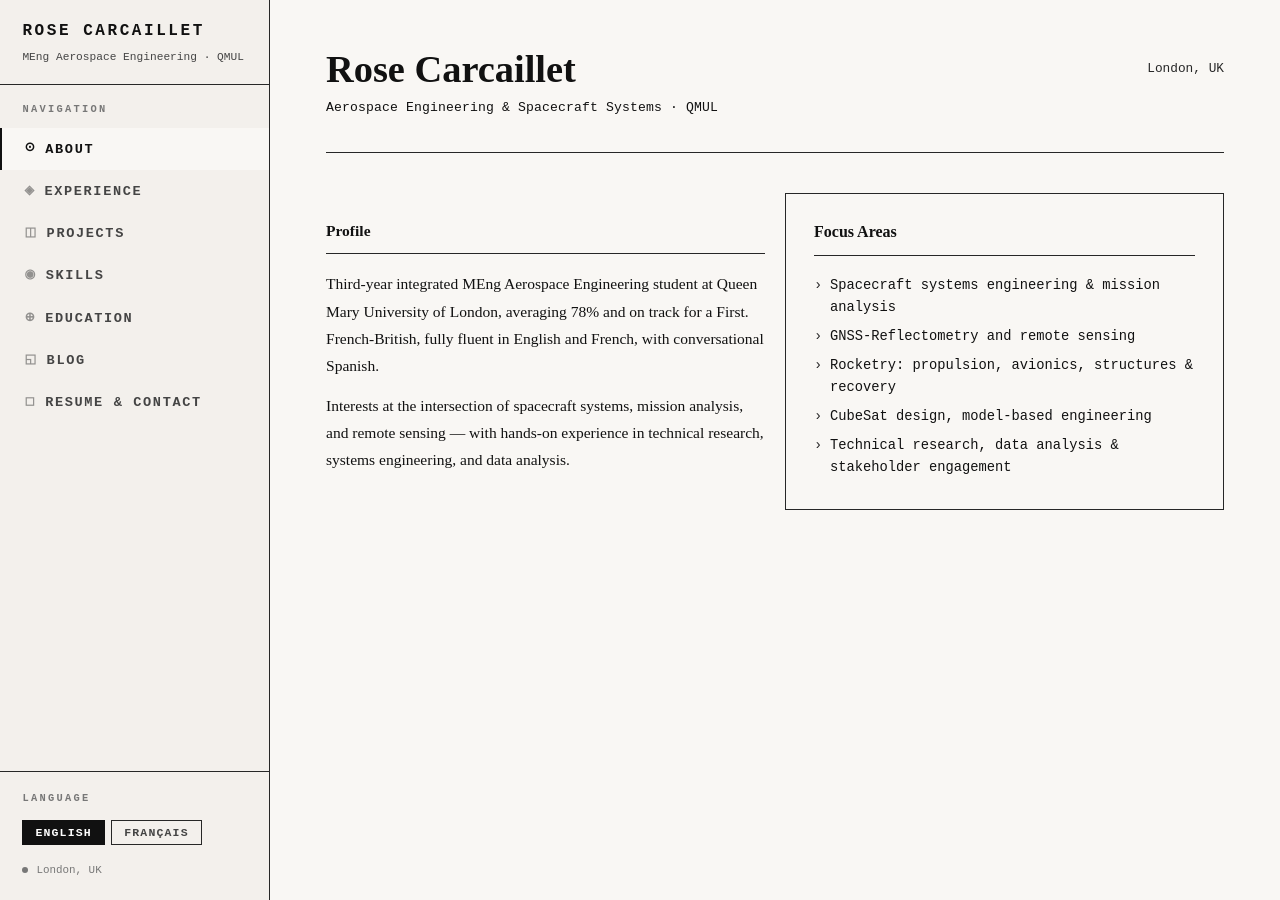
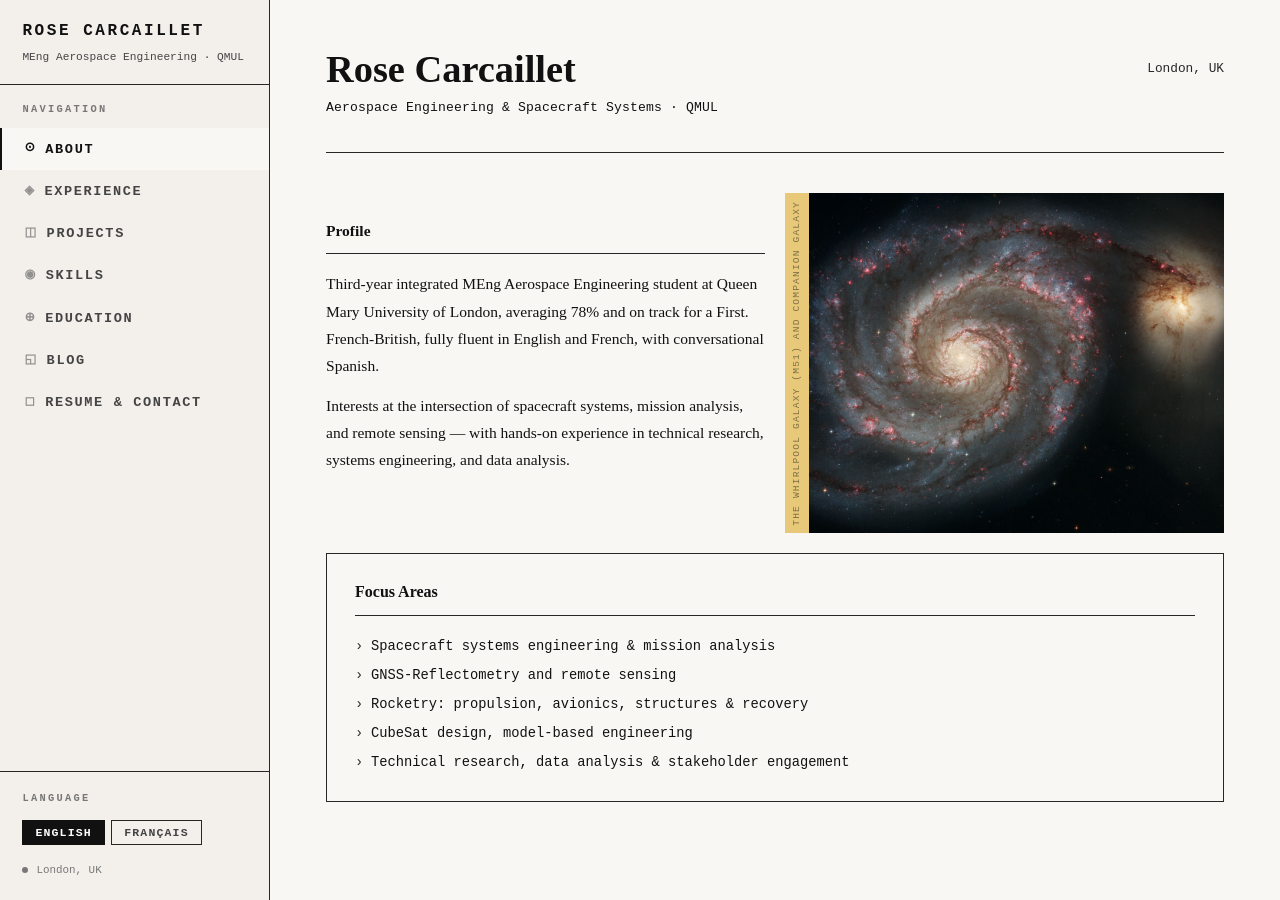
Before and after one commit to rose-31330/rose-31330.github.io, a Jekyll site: the page built from index.md, in a window 1280 px wide. Built offline with Jekyll 4.4.1, drawn with Linux system fonts in a browser that asks for light colours.

Commit message:
redesign: sidebar layout, serif/mono fonts, illustration frame

```diff
--- a/assets/css/style.scss
+++ b/assets/css/style.scss
@@ -308,18 +308,57 @@ a {
 }
 
 /* ============================================================
-   Optional hero image area (About page, alongside panels)
+   Illustration frame — colour bar + image + rotated caption
+   Used on About page and anywhere else you drop an illustration.
+   Structure:
+     <div class="illus-frame">
+       <div class="illus-bar"><span class="illus-caption">Your caption</span></div>
+       <img src="..." alt="...">
+     </div>
    ============================================================ */
-.hero-img-wrap {
-  margin-bottom: 1.5rem;
+.illus-frame {
+  display: flex;
+  min-height: 300px;
+  overflow: hidden;
+
+  .illus-bar {
+    width: 24px;
+    flex-shrink: 0;
+    background: $illus-bar-color;
+    display: flex;
+    align-items: center;
+    justify-content: center;
+    padding: 0.5rem 0;
+  }
+
+  .illus-caption {
+    font-family: $font-mono;
+    font-size: 0.6rem;
+    font-weight: 400;
+    color: rgba(0,0,0,0.45);
+    writing-mode: vertical-rl;
+    transform: rotate(180deg);
+    letter-spacing: 0.12em;
+    white-space: nowrap;
+    overflow: hidden;
+    text-overflow: ellipsis;
+    max-height: 100%;
+    text-transform: uppercase;
+  }
 
   img {
-    width: 100%;
-    max-height: 280px;
+    flex: 1;
+    min-width: 0;
     object-fit: cover;
-    border: 1px solid $content-border;
     display: block;
   }
+
+}
+
+/* Reusable anywhere — pairs with .illus-frame in a two-col or standalone */
+.illus-frame + .panel,
+.illus-frame ~ .panel {
+  margin-top: 0;
 }
 
 /* ============================================================
--- a/index.md
+++ b/index.md
@@ -17,7 +17,7 @@ permalink: /
     </div>
   </div>
 
-  <div class="two-col">
+  <div class="two-col" style="margin-bottom: 1.25rem;">
 
     <div class="panel panel-open">
       <p class="panel-title">
@@ -44,25 +44,33 @@ permalink: /
       </p>
     </div>
 
-    <div class="panel">
-      <p class="panel-title">
-        <span class="lang-en">Focus Areas</span>
-        <span class="lang-fr" style="display:none">Domaines de spécialisation</span>
-      </p>
-      <ul>
-        <li class="lang-en">Spacecraft systems engineering &amp; mission analysis</li>
-        <li class="lang-fr" style="display:none">Ingénierie des systèmes spatiaux et analyse de mission</li>
-        <li class="lang-en">GNSS-Reflectometry and remote sensing</li>
-        <li class="lang-fr" style="display:none">GNSS-Réflectométrie et télédétection</li>
-        <li class="lang-en">Rocketry: propulsion, avionics, structures &amp; recovery</li>
-        <li class="lang-fr" style="display:none">Rocketry : propulsion, avionique, structures et récupération</li>
-        <li class="lang-en">CubeSat design, model-based engineering</li>
-        <li class="lang-fr" style="display:none">Conception de CubeSat, ingénierie à base de modèles</li>
-        <li class="lang-en">Technical research, data analysis &amp; stakeholder engagement</li>
-        <li class="lang-fr" style="display:none">Recherche technique, analyse de données et engagement des parties prenantes</li>
-      </ul>
+    <!-- Drop your image at assets/images/about.jpg to make this appear -->
+    <div class="illus-frame">
+      <div class="illus-bar">
+        <span class="illus-caption">The Whirlpool Galaxy (M51) and companion galaxy</span>
+      </div>
+      <img src="/assets/images/about.jpg" alt="Space illustration">
     </div>
 
   </div>
 
+  <div class="panel">
+    <p class="panel-title">
+      <span class="lang-en">Focus Areas</span>
+      <span class="lang-fr" style="display:none">Domaines de spécialisation</span>
+    </p>
+    <ul>
+      <li class="lang-en">Spacecraft systems engineering &amp; mission analysis</li>
+      <li class="lang-fr" style="display:none">Ingénierie des systèmes spatiaux et analyse de mission</li>
+      <li class="lang-en">GNSS-Reflectometry and remote sensing</li>
+      <li class="lang-fr" style="display:none">GNSS-Réflectométrie et télédétection</li>
+      <li class="lang-en">Rocketry: propulsion, avionics, structures &amp; recovery</li>
+      <li class="lang-fr" style="display:none">Rocketry : propulsion, avionique, structures et récupération</li>
+      <li class="lang-en">CubeSat design, model-based engineering</li>
+      <li class="lang-fr" style="display:none">Conception de CubeSat, ingénierie à base de modèles</li>
+      <li class="lang-en">Technical research, data analysis &amp; stakeholder engagement</li>
+      <li class="lang-fr" style="display:none">Recherche technique, analyse de données et engagement des parties prenantes</li>
+    </ul>
+  </div>
+
 </div>
```
Also changed, not shown: assets/images/about.jpg (added).
